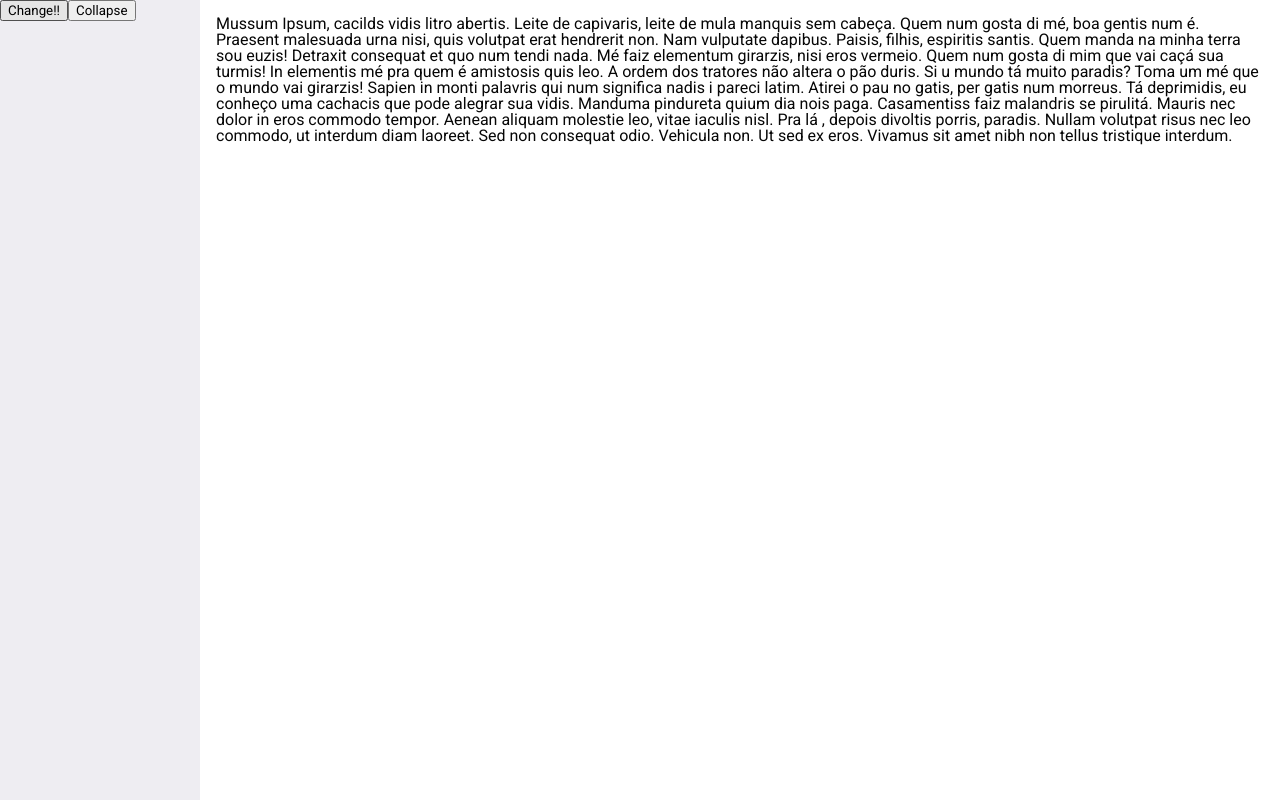
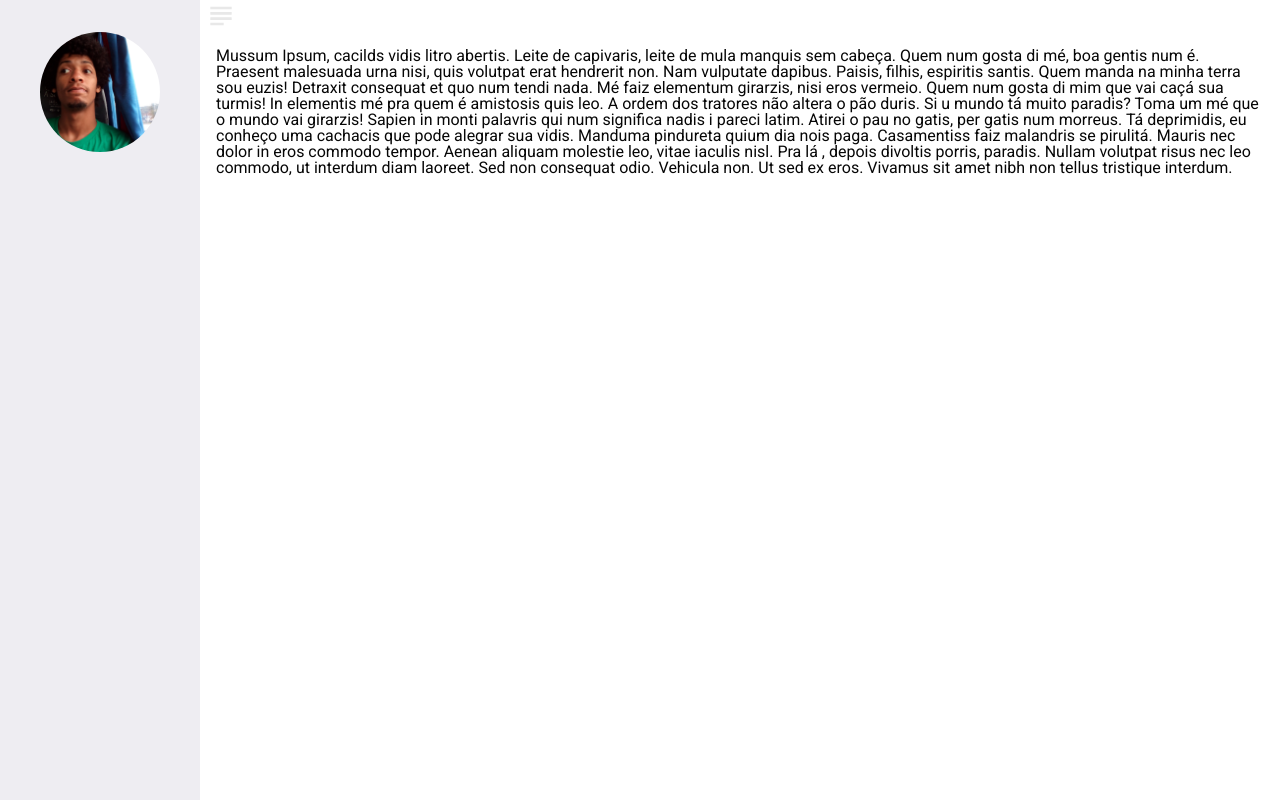
Before and after one commit to crisgon/crisgon.dev, a Gatsby site: page / in a window 1280 px wide. Built offline with nearby package versions, Linux system fonts and the light colour scheme; Gatsby itself is replaced by a stand-in of ours; a small style sheet from the web is missing.

Commit message:
feature: add avatar and style sidebar.

```diff
--- a/gatsby-browser.js
+++ b/gatsby-browser.js
@@ -1 +1 @@
-require("prismjs/themes/prism-dracula.css");
+// require("prismjs/themes/prism-dracula.css");
--- a/package.json
+++ b/package.json
@@ -7,7 +7,7 @@
   "dependencies": {
     "babel-plugin-styled-components": "^1.10.6",
     "gatsby": "^2.13.57",
-    "gatsby-image": "^2.2.8",
+    "gatsby-image": "^2.2.12",
     "gatsby-plugin-manifest": "^2.2.5",
     "gatsby-plugin-offline": "^2.2.5",
     "gatsby-plugin-react-helmet": "^3.1.3",
--- a/src/components/Layout/index.js
+++ b/src/components/Layout/index.js
@@ -1,5 +1,6 @@
 import React, { useState, useEffect } from "react";
 import { ThemeProvider } from "styled-components";
+import { MdSubject } from "react-icons/md";
 import PropTypes from "prop-types";
 
 import Sidebar from "../Sidebar";
@@ -47,7 +48,12 @@ const Layout = ({ children }) => {
 						toggleSidebar={collapseSidebar}
 						isOpen={sidebarIsOpen}
 					/>
-					<S.Main isOpen={sidebarIsOpen}>{children}</S.Main>
+					<S.Main isOpen={sidebarIsOpen}>
+						<S.ArrowIcon onClick={collapseSidebar} isDark={hasLightTheme}>
+							<MdSubject />
+						</S.ArrowIcon>
+						{children}
+					</S.Main>
 				</S.Container>
 			</>
 		</ThemeProvider>
--- a/src/components/Layout/styled.js
+++ b/src/components/Layout/styled.js
@@ -10,5 +10,17 @@ export const Main = styled.main`
 	position: absolute;
 	right: 0;
 	transition: all 0.5s;
-	padding: 1rem;
+	padding: 3rem 1rem;
 `;
+
+export const ArrowIcon = styled.div`
+	font-size: 2rem;
+	color: ${props => (props.isDark ? "#e8e8e8" : "#fff")};
+	position: absolute;
+	left: 5px;
+	top: 0;
+
+	&:hover {
+		cursor: pointer;
+	}
+`;
--- a/src/components/Layout/theme.js
+++ b/src/components/Layout/theme.js
@@ -1,13 +1,11 @@
 export const darktheme = {
 	primary: "#060606",
-	primaryBorder: "#1d1c1c",
 	bg: "#0e0e0e",
 	fontColor: "#fff"
 };
 
 export const lightTheme = {
 	primary: "#eeedf2",
-	primaryBorder: "#f0f0f2",
 	bg: "#fff",
 	fontColor: "#060606"
 };
--- a/src/components/Sidebar/index.js
+++ b/src/components/Sidebar/index.js
@@ -1,11 +1,27 @@
 import React from "react";
+import { useStaticQuery, graphql } from "gatsby";
+
 import * as S from "./styled";
 
-export default function Sidebar({ changeTheme, toggleSidebar, isOpen }) {
+export default function Sidebar({ changeTheme, isOpen }) {
+	const { avatarImage } = useStaticQuery(
+		graphql`
+			query {
+				avatarImage: file(relativePath: { eq: "cristiano.jpg" }) {
+					childImageSharp {
+						fluid(maxWidth: 150) {
+							...GatsbyImageSharpFluid_tracedSVG
+						}
+					}
+				}
+			}
+		`
+	);
+
 	return (
 		<S.Sidebar isOpen={isOpen}>
-			<button onClick={changeTheme}>Change!!</button>
-			<button onClick={toggleSidebar}>Collapse</button>
+			{/* <button onClick={changeTheme}>Change!!</button> */}
+			<S.Avatar fluid={avatarImage.childImageSharp.fluid} isOpen={isOpen} />
 		</S.Sidebar>
 	);
 }
--- a/src/components/Sidebar/styled.js
+++ b/src/components/Sidebar/styled.js
@@ -1,4 +1,5 @@
 import styled from "styled-components";
+import Img from "gatsby-image";
 
 export const Sidebar = styled.aside`
 	width: ${props => (props.isOpen ? "200px" : "50px")};
@@ -7,3 +8,11 @@ export const Sidebar = styled.aside`
 	position: fixed;
 	background-color: ${props => props.theme.primary};
 `;
+
+export const Avatar = styled(Img)`
+	width: ${props => (props.isOpen ? "7.5rem" : "2.5rem")};
+	height: ${props => (props.isOpen ? "7.5rem" : "2.5rem")};
+	margin: 2rem auto;
+	border-radius: 50%;
+	transition: all 0.5s;
+`;
```
Also changed, not shown: 1 other file.
